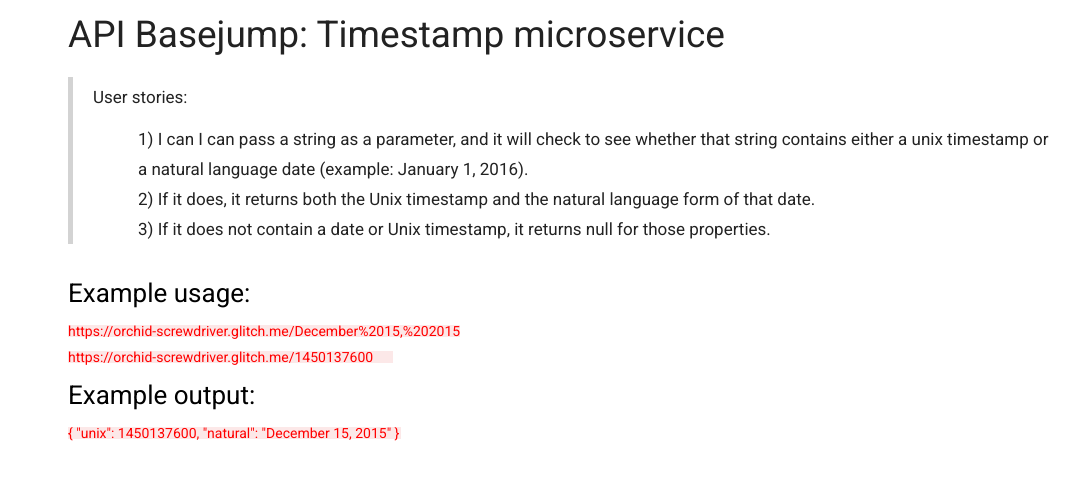
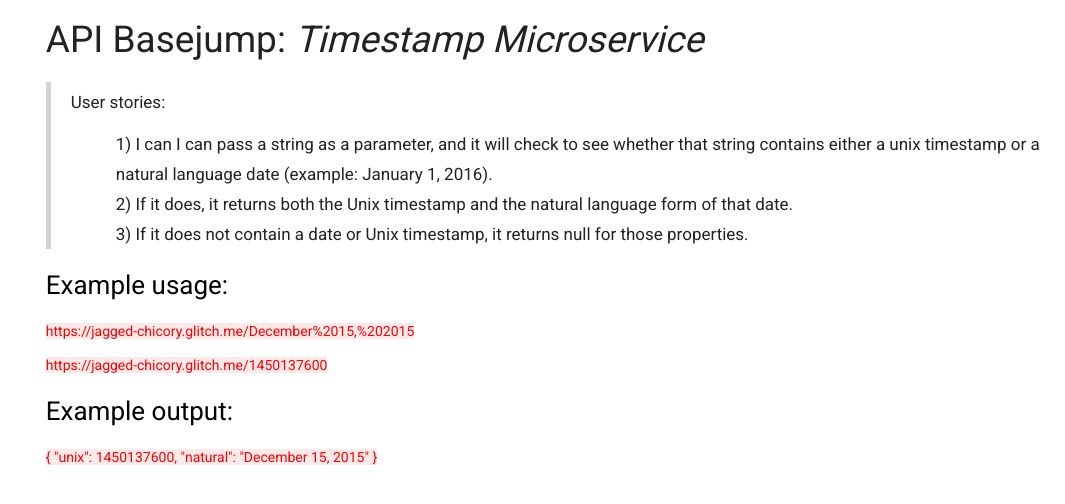
Before and after one commit to JP-Dub/timestamp, a website: page views/index.html in a window 1280 px wide. Shown: the whole page, without its empty margins (215-1280 px from the left). Drawn offline with nearby package versions, Linux system fonts and the light colour scheme.

Commit message:
🏄💳 Checkpoint public/style.css:553280 views/index.html:553280

```diff
--- a/public/style.css
+++ b/public/style.css
@@ -9,35 +9,28 @@ body {
 }
 
 .container {
+  position: relative;
+  height: auto;
+  width: auto;
 	padding: 0;
-	margin-top: 20px;
-  height: 260px;
+	margin-top: 2%;
+  margin-left: 20%;
 }
 
 header {
-
   line-height: 30px;
   font-size: 37px;
-  margin-left: 275px;
+  margin-left: 0;
   text-align: left;
 }
-
-/*aside {
-  margin-left: 275px;
-  position: absolute;
-  height: 170px;
-  width: 1px;
-  background-color: lightgrey;
-  border: 2px solid lightgrey;
-}*/
 
 article {
   line-height: 20px;
   margin-top: -10px;
   padding-left: 20px;
   text-align: left;
-  margin-left: 275px;
-  border-left: 5px solid lightgrey;
+  margin-left: 0;
+  border-left: 5px solid lightgray;
 }
 
 article p:nth-child(1) {
@@ -50,17 +43,20 @@ article p:nth-child(1) {
 }
 
 footer {
-  position: absolute;
-  margin-left: 275px;
+  position: relative;
+  margin-left: 0;
   text-align: left;
   height: 200px;
 }
 
+mark {
+  background-color: #fce9e9;
+  color: red;
+}
+
 footer p {
   font-size: 14px;
-  background-color: #fce8e8;
-  color: red;
-  line-height: 12px;
+  line-height: 20px;
 }
 
 .example {
@@ -68,28 +64,3 @@ footer p {
   background-color: white;
   color: black;
 }
-
-#http {
-  width: 325px;
-}
-
-#unix {
-  width: 333px;
-}
-
-ol {
-	list-style-position: inside;
-}
-ul {
-	list-style-type: none;
-}
-
-a {
-	color: #2574A9;
-}
-/****** Logo Div Styling ******/
-
-img {
-	margin: 20px auto 0 auto;
-	display: block;
-}
--- a/views/index.html
+++ b/views/index.html
@@ -5,41 +5,33 @@
      <meta name="viewport" content="width=device-width, initial-scale=1">
      <meta charset = "utf-8">
      <title>Backend Challenges | Free Code Camp</title>
-      <link rel="shortcut icon" href="https://cdn.hyperdev.com/us-east-1%3A52a203ff-088b-420f-81be-45bf559d01b1%2Ffavicon.ico" type="image/x-icon"/>
+      <!--<link rel="shortcut icon" href="https://cdn.hyperdev.com/us-east-1%3A52a203ff-088b-420f-81be-45bf559d01b1%2Ffavicon.ico" type="image/x-icon"/>-->
       <link href="https://fonts.googleapis.com/css?family=Roboto" rel="stylesheet" type="text/css">
       <link href="/public/style.css" rel="stylesheet" type="text/css">
      <meta name="viewport" content="width=device-width, initial-scale=1">
      <meta charset = "UTF-8"/>
    </head>
-
    <body>
       <div class="container">
-       <header>API Basejump: Timestamp microservice</header><br>
+        <header>API Basejump: <em>Timestamp Microservice</em></header><br>
         <aside></aside>
         <article>
-        <!--user stories and 3 declerations using jQuery--><p>User stories:</p>
+        <p>User stories:</p>
           <p class="user">1) I can I can pass a string as a parameter, and it will check to see whether that string contains either a unix timestamp or a natural language date (example: January 1, 2016). <br> 2) If it does, it returns both the Unix timestamp and the natural language form of that date. <br> 3) If it does not contain a date or Unix timestamp, it returns null for those properties.</p>
         </article>
           <footer>
           <p class="example">
             Example usage:
           </p>
-          <p>https://orchid-screwdriver.glitch.me/December%2015,%202015</p>
-            <p id="http">https://orchid-screwdriver.glitch.me/1450137600</p>
+            <p><mark>https://jagged-chicory.glitch.me/December%2015,%202015</mark></p>
+            <p><mark>https://jagged-chicory.glitch.me/1450137600</mark></p>
           <p class="example">
             Example output:
           </p>
-          <p id="unix">
-            { "unix": 1450137600, "natural": "December 15, 2015" }
+          <p><mark>
+            { "unix": 1450137600, "natural": "December 15, 2015" }</mark>
           </p>
             </footer>
-       <!-- </article>-->
-       <!--  <h1>Manage Node.js projects and npm packages using package.json</h1>
-         <h3>Part 1 of Free Code Camp Backend Challenges</h3> -->
       </div>
-   <script src="/public/script.js" type="application/javascript" async></script>
-   <script src="https://ajax.googleapis.com/ajax/libs/jquery/3.2.1/jquery.min.js"></script>
-   <!--<script src="/public/url.js" type="application/javascript" async></script>-->
    </body>
-
 </html>
```
